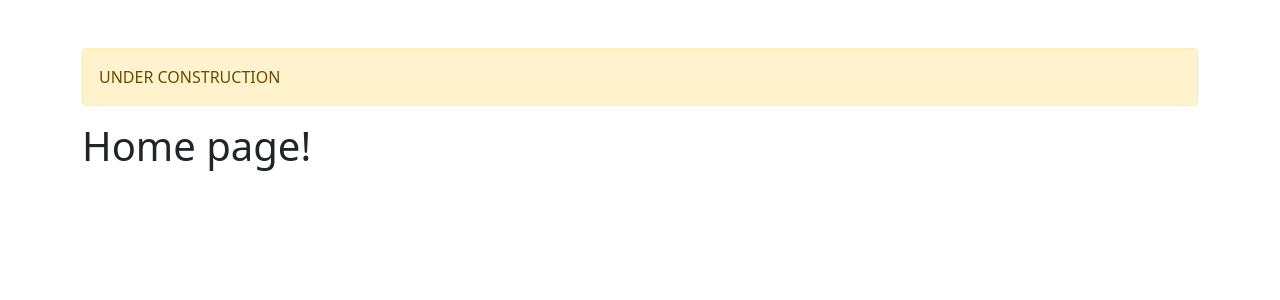
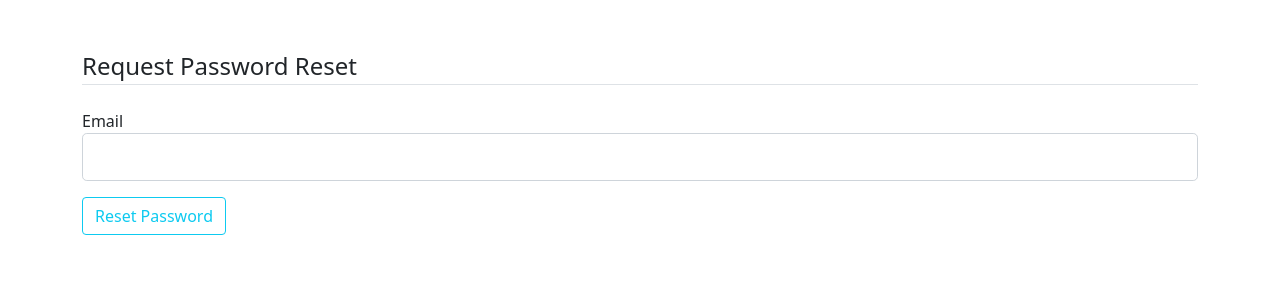
Before and after one commit to SzfanerGit/Gravity, a Flask app: page /password_reset in a window 1280 px wide. Shown: the top 300 px of the page. Run offline with Flask 2, Linux system fonts and the light colour scheme.

Commit message:
Password reset via email addded

```diff
--- a/gravity/forms.py
+++ b/gravity/forms.py
@@ -1,3 +1,4 @@
+import email
 from flask_wtf import FlaskForm
 from wtforms import StringField, PasswordField, SubmitField, BooleanField
 from wtforms.validators import DataRequired, Length, Email, EqualTo, ValidationError
@@ -29,3 +30,20 @@ class LoginForm(FlaskForm):
     password = PasswordField('Password', validators=[DataRequired()])
     remember = BooleanField('Remember Me')
     submit = SubmitField('Login')
+
+
+class RequestResetForm(FlaskForm):
+     email = StringField('Email', validators=[DataRequired(), Email()])
+     submit = SubmitField('Reset Password')
+
+     def validate_email(self, email):
+        user = User.query.filter_by(email=email.data).first()
+        # if not found in the database then user=None
+        if user is None:
+            raise ValidationError('There is no account associated with this email address.')
+
+
+class ResetPasswordForm(FlaskForm):
+    password = PasswordField('Password', validators=[DataRequired(), Length(min=8)])
+    password_confirm = PasswordField('Confirm Password', validators=[DataRequired(), EqualTo('password')])
+    submit = SubmitField('Reset Password')
--- a/gravity/routes.py
+++ b/gravity/routes.py
@@ -1,9 +1,10 @@
 from flask import url_for, flash, redirect, render_template, request
-from gravity import app, db
-from gravity.forms import RegistrationForm, LoginForm
+from gravity import app, db, mail
+from gravity.forms import RegistrationForm, LoginForm, ResetPasswordForm, RequestResetForm
 from gravity.database import User
 from werkzeug.security import check_password_hash, generate_password_hash
 from flask_login import login_user, current_user, logout_user, login_required
+from flask_mail import Message
 
 
 @app.route("/home")
@@ -15,37 +16,50 @@ def index():
 
 @app.route("/register", methods=['GET', 'POST'])
 def register():
+    # Ensure user is not logged in
     if current_user.is_authenticated:
         return redirect(url_for('index'))
+
     # request.form.get method is handled in forms.py by FlaskForm
     form = RegistrationForm()
     # user subbmits form via POST
     if form.validate_on_submit():
         password_hash = generate_password_hash(form.password.data)
+
+        # Create user and add them to the database
         user = User(username=form.username.data, email=form.email.data, password=password_hash)
         db.session.add(user)
         db.session.commit()
+
         flash(f'Hello "{form.username.data}"! You have sucessfully created your account. Please login', 'success')
         return redirect(url_for('login'))
-    # User reached via GET
+
     return render_template('register.html', form=form)
 
 
 @app.route("/login", methods=['GET', 'POST'])
 def login():
+    # Ensure user is not logged in
     if current_user.is_authenticated:
         return redirect(url_for('index'))
+
     # request.form.get method is handled in forms.py by FlaskForm
+    # user subbmits form via POST
     form = LoginForm()
     if form.validate_on_submit():
+        # querry the database
         user = User.query.filter_by(username=form.username.data).first()
         if user and check_password_hash(user.password, form.password.data):
+            # function from flask_login
             login_user(user, remember=form.remember.data)
             flash('You have been successfully logged in!', 'success')
+
+            # Redirect user back to the page they tried to acces but were requred to login
             next_page = request.args.get('next')
             return redirect(next_page) if next_page else redirect(url_for('index'))
         else:
             flash('Username and/or Password do not match', 'danger')
+
     return render_template('login.html', form=form)
 
 
@@ -62,7 +76,55 @@ def account():
     return render_template('account.html')
 
 
+def send_password_reset_email(user):
+    token = user.get_reset_token()
+    msg = Message('Password Reset Request',
+                  sender='gravity.project.app@gmail.com',
+                  recipients=[user.email])
+    msg.body = f'''To reset your password, visit the following link:
+{url_for('reset_token', token=token, _external=True)}
+
+If you did not make this request then simply ignore this email and no changes will be made.
+'''
+    mail.send(msg)
+
+
 @app.route("/password_reset", methods=['GET', 'POST'])
-def password_reset():
-    flash('UNDER CONSTRUCTION', 'warning')
-    return render_template('index.html')
+def password_reset_request():
+    # Ensure user is not logged in
+    if current_user.is_authenticated:
+        return redirect(url_for('index'))
+
+    # Sending password reset email
+    form = RequestResetForm()
+    if form.validate_on_submit():
+        user = User.query.filter_by(email=form.email.data).first()
+        send_password_reset_email(user)
+        flash('A password reset email has been sent. Check your inbox to reset password.', 'info')
+        return redirect(url_for('login'))
+
+    return render_template('password_reset.html', form=form)
+
+
+@app.route("/password_reset/<token>", methods=['GET', 'POST'])
+def reset_token(token):
+    # Ensure user is not logged in
+    if current_user.is_authenticated:
+        return redirect(url_for('index'))
+
+    # Ensure token is valid and non expired
+    user = User.verify_reset_token(token)
+    if user is None:
+        flash('This request has expired or is invalid. Request password reset again.', 'warning')
+        return redirect(url_for('password_reset_request'))
+
+    # New password form and assigment
+    form = ResetPasswordForm()
+    if form.validate_on_submit():
+        password_hash = generate_password_hash(form.password.data)
+        user.password = password_hash
+        db.session.commit()
+        flash(f'Your password has been reset. Please login', 'success')
+        return redirect(url_for('login'))
+
+    return render_template('reset_token.html', form=form)
--- a/gravity/templates/login.html
+++ b/gravity/templates/login.html
@@ -46,10 +46,10 @@
         </fieldset>
         <div class="form-group py-3">
             {{ form.submit(class="btn btn-outline-info") }}
+            <small class="text-muted">
+                <a class="ml-2" href="{{ url_for('password_reset_request') }}">Forgot Password?</a>
+            </small>
         </div>
-        <small class="text-muted">
-            <a class="ml-2" href="{{ url_for('password_reset') }}">Forgot Password?</a>
-        </small>
     </form>
     <div class="border-top pt-3">
         <small class="text-muted">
--- /dev/null
+++ b/gravity/templates/password_reset.html
@@ -0,0 +1,33 @@
+{% extends "layout.html" %}
+
+{% block title %}
+    Password Reset
+{% endblock title %}
+
+{% block main%}
+    <form method="POST" action="">
+        <!-- Security related -->
+        {{ form.hidden_tag() }}
+
+        <fieldset class="form-group">
+            <legend class="border-bottom mb-4">Request Password Reset</legend>
+            <div class="form-group">
+                {{ form.email.label(class="form-control-label") }}
+                <!-- Handle messages to users about wrong information -->
+                {% if form.email.errors %}
+                    {{ form.email(class="form-control form-control-lg is-invalid") }}
+                    <div class="invalid-feedback">
+                        {% for error in form.email.errors %}
+                            <span>{{ error }}</span>
+                        {% endfor %}
+                    </div>
+                {% else %}
+                    {{ form.email(class="form-control form-control-lg") }}
+                {% endif %}
+            </div>
+        </fieldset>
+        <div class="form-group py-3">
+            {{ form.submit(class="btn btn-outline-info") }}
+        </div>
+    </form>
+{% endblock main %}
```
Also changed, not shown: gravity/__init__.py (+9 -0 lines), gravity/database.py (+16 -1 lines), gravity/templates/reset_token.html (added, +47 -0 lines), gravity/gravity.db.
